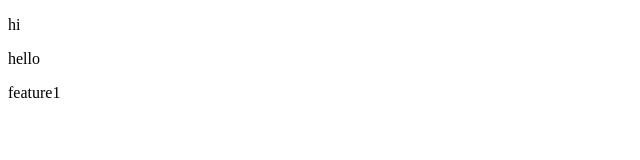
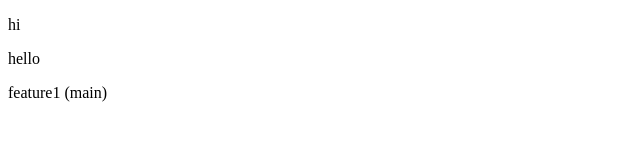
Before and after one commit to Kunwarpreet/new-rep, a plain HTML site: page index.html in a window 1280 px wide. Shown: the full height of the page, 0-640 px from the left. Drawn offline with Linux system fonts and the light colour scheme.

Commit message:
added main keyword

```diff
--- a/index.html
+++ b/index.html
@@ -8,6 +8,6 @@
   <body>
     <p>hi</p>
     <p>hello</p>
-    <p>feature1</p>
+    <p>feature1 (main)</p>
   </body>
 </html>
```
